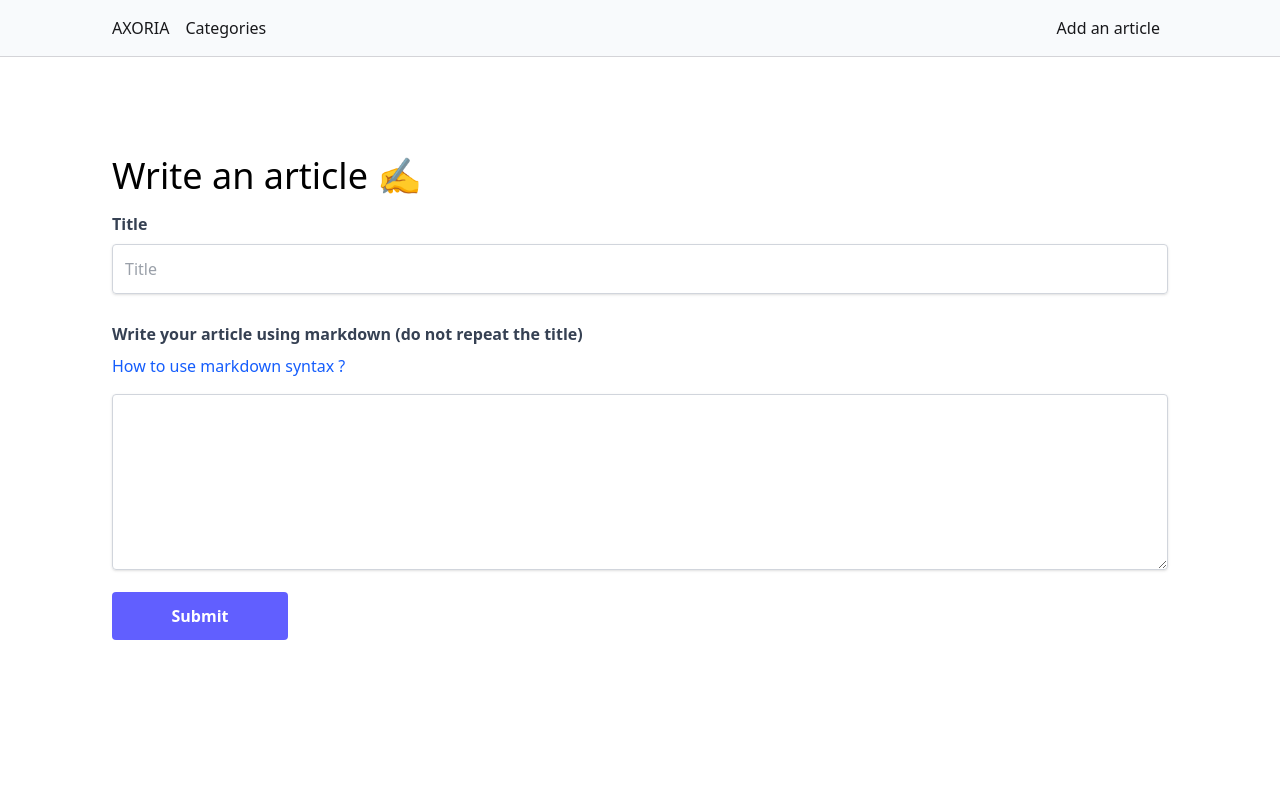
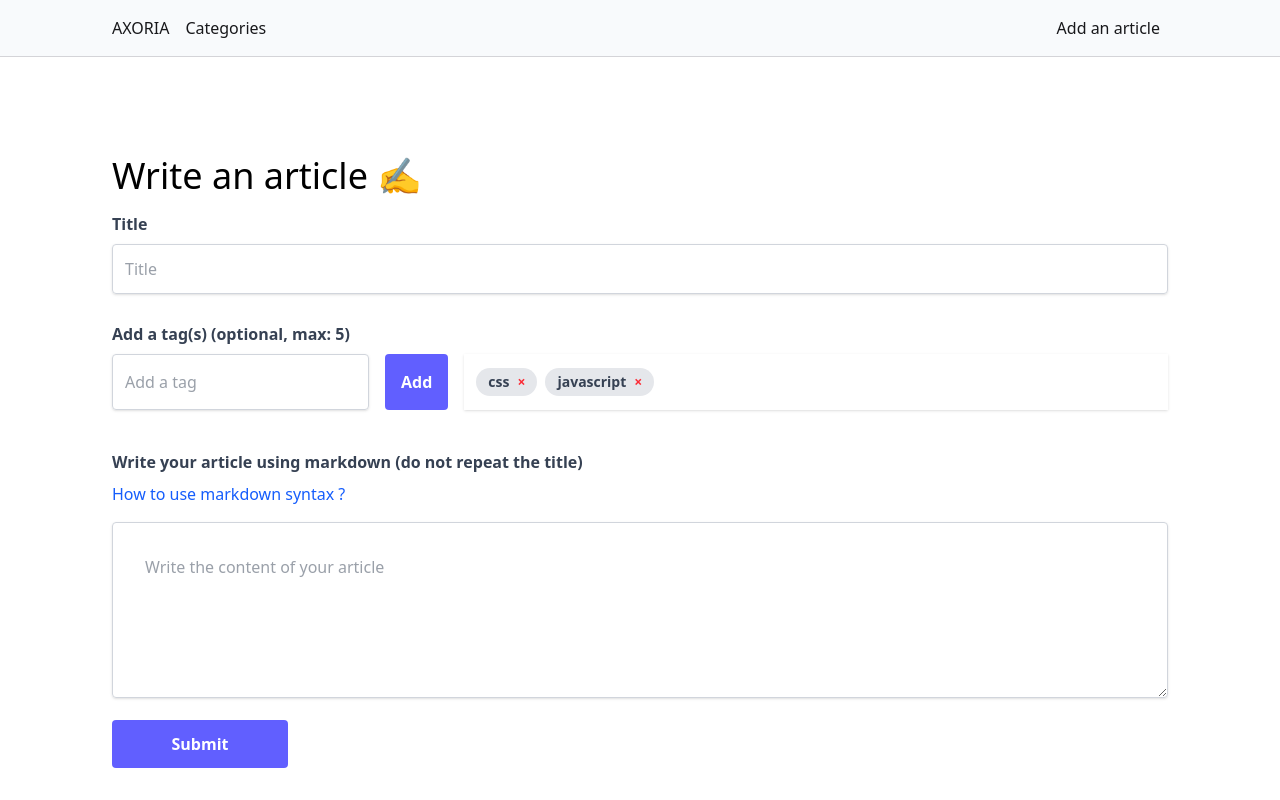
Before and after one commit to martinserret/4.axoria-blog, a Next.js app: page /dashboard/create in a window 1280 px wide. Shown: the top 800 px of the page. Built offline with nearby package versions, Linux system fonts and the light colour scheme.

Commit message:
- getPosts pour récupérer plusieurs articles (root) - Interface de l'ajout de tags (dashboard/create) -  Fonctions liées aux tags (add, remove et press enter) - Création du modèle "tag"

```diff
--- a/src/app/dashboard/create/page.jsx
+++ b/src/app/dashboard/create/page.jsx
@@ -1,8 +1,33 @@
+/* eslint-disable react-hooks/rules-of-hooks */
 "use client";
 
+import { useState, useRef } from "react";
 import { addPost } from "@/lib/serverActions/blog/postServerActions";
 
 export default function page() {
+  const [tags, setTags] = useState(["css", "javascript"]);
+  const tagInputRef = useRef(null);
+
+  function handleAddTag() {
+    const newTag = tagInputRef.current.value.trim().toLowerCase();
+
+    if(newTag !== "" && !tags.includes(newTag) && tags.length < 5) {
+      setTags([...tags, newTag]);
+      tagInputRef.current.value = "";
+    }
+  }
+
+  function handleRemoveTag(tagToRemove) {
+    setTags(tags.filter(tag => tag !== tagToRemove));
+  }
+
+  function handleEnterOnTagInput(e) {
+    if(e.key === "Enter") {
+      e.preventDefault();
+      handleAddTag();
+    }
+  }
+
   async function handleSubmit(e){
     e.preventDefault();
 
@@ -20,16 +45,57 @@ export default function page() {
         onSubmit={handleSubmit}
         className="pb-6"
       >
+        {/* Title */}
         <label htmlFor="title" className="f-label">Title</label>
         <input
           type="text"
           name="title"
-          className="shadow border border-gray-300 rounded w-full p-3 mb-7 text-gray-700 focus:outline-2 focus:-outline-offset-2 focus:outline-gray-400"
+          className="shadow border border-gray-300 rounded w-full p-3 mb-7 text-gray-700 focus:outline-gray-400"
           id="title"
           placeholder="Title"
           required
         />
 
+        {/* Tags */}
+        <div className="mb-10">
+          <label className="f-label" htmlFor="tag">Add a tag(s) (optional, max: 5)</label>
+          <div className="flex">
+            <input
+              type="text"
+              className="shadow border border-gray-300 rounded p-3 text-gray-700 focus:outline-slate-400"
+              id="tag"
+              placeholder="Add a tag"
+              ref={tagInputRef}
+              onKeyDown={handleEnterOnTagInput}
+            />
+            <button
+              className="bg-indigo-500 hover:bg-indigo-700 text-white font-bold p-4 rounded mx-4 cursor-pointer"
+              onClick={handleAddTag}
+              type="button"
+            >
+              Add
+            </button>
+            <div className="flex items-center grow whitespace-nowrap overflow-y-auto shadow border-rounded px-3">
+              {tags.map(tag => (
+                <span
+                  key={tag}
+                  className="inline-block whitespace-nowrap bg-gray-200 text-gray-700 rounded-full px-3 py-1 text-sm font-semibold mr-2"
+                >
+                  {tag}
+                  <button
+                    type="button"
+                    onClick={() => handleRemoveTag(tag)}
+                    className="text-red-500 ml-2 cursor-pointer"
+                  >
+                    &times;
+                  </button>
+                </span>
+              ))}
+            </div>
+          </div>
+        </div>
+
+        {/* Markdown article */}
         <label htmlFor="markdownArticle" className="f-label">Write your article using markdown (do not repeat the title)</label>
         <a
           href="https://www.markdownguide.org/cheat-sheet/"
@@ -41,10 +107,11 @@ export default function page() {
           id="markdownArticle"
           required
           className="min-h-44 border-gray-300 shadow appearance-none border rounded w-full p-8 text-gray-700 mb-4 focus:outline-slate-400"
+          placeholder="Write the content of your article"
         ></textarea>
 
         <button
-          className="min-w-44 bg-indigo-500 hover:bg-indigo-700 text-white font-bold py-3 px-4 rounded border-none mb-4"
+          className="min-w-44 bg-indigo-500 hover:bg-indigo-700 text-white font-bold py-3 px-4 rounded mb-4 cursor-pointer"
         >
           Submit
         </button>
@@ -55,3 +122,8 @@ export default function page() {
 
 // FormData() : objet JS permettant de stocker les valeurs des inputs d'un formulaire, notamment les données complexes comme
 // les images, les vidéos, les zip, etc., de manière optimisée. Un objet est automatiquement créé à partir de ces inputs.
+
+
+// <button type="button"></button> : il est important de spécifier type="button" lorsque'on ajoute un bouton dans le formulaire dont l'objectif n'est pas de retourner (submit) le formulaire
+// mais qui réalise une autre action dans le formulaire (comme ici ajouter un tag). type peut aussi prendre la valeur "submit" si on souhaite qu'il submit le formulaire (comportement par défaut de type donc pas la peine
+// de le préciser si l'objectif du bouton est de submit le formulaire)
--- a/src/app/page.js
+++ b/src/app/page.js
@@ -1,23 +1,26 @@
 import Link from "next/link";
 import { connectToDB } from "@/lib/utils/db/connectToDB";
+import { getPosts } from "@/lib/serverMethods/blog/postMethods";
 
-const posts = [
-  {
-    author: "John Doe",
-    title: "Why it's hard to be no one"
-  },
-  {
-    author: "Dwight Schrute",
-    title: "Top 5 best beets"
-  },
-  {
-    author: "Cleon the first",
-    title: "10 advices to become a great emperor"
-  },
-];
+
+// const posts = [
+//   {
+//     author: "John Doe",
+//     title: "Why it's hard to be no one"
+//   },
+//   {
+//     author: "Dwight Schrute",
+//     title: "Top 5 best beets"
+//   },
+//   {
+//     author: "Cleon the first",
+//     title: "10 advices to become a great emperor"
+//   },
+// ];
 
 export default async function Home() {
   await connectToDB();
+  const posts = await getPosts();
 
   return (
     <div className="u-main-container u-padding-content-container">
@@ -41,14 +44,14 @@ export default async function Home() {
                 </time>
 
                 <Link
-                  href={`/categories/author/${post.author}`}
+                  href={"/categories/author/johndoe"}
                   className="ml-auto text-base text-gray-700 hover:text-gray-600 whitespace-nowrap truncate"
                 >
-                  {post.author}
+                  John Doe
                 </Link>
               </div>
               <Link
-                href={`/article/${post.title}`}
+                href={`/article/${post.slug}`}
                 className="inline-block mt-6 text-xl font-semibold text-zinc-800 hover:text-zinc-600"
               >
                 {post.title}
--- /dev/null
+++ b/src/lib/models/tag.js
@@ -0,0 +1,17 @@
+import mongoose from "mongoose";
+
+const tagSchema = new mongoose.Schema({
+  name: {
+    type: String,
+    required: true,
+    trim: true,
+    unique: true,
+    lowercase: true
+  },
+  slug: {
+    type: String,
+    unique: true
+  }
+});
+
+export const Tag = mongoose.models?.Tag || mongoose.model("Tag", tagSchema);
--- a/src/lib/serverMethods/blog/postMethods.js
+++ b/src/lib/serverMethods/blog/postMethods.js
@@ -1,5 +1,19 @@
 import { connectToDB } from "@/lib/utils/db/connectToDB";
 import { Post } from "@/lib/models/post";
+
+
+export async function getPosts() {
+  try {
+    await connectToDB();
+
+    // récupère tous les articles existants
+    const posts = await Post.find({});
+    return posts;
+  } catch(error) {
+    console.error("Error while fetch posts", error);
+    throw new Error("Failed to fetch posts");
+  }
+}
 
 export async function getPost(slug) {
   try {
```
